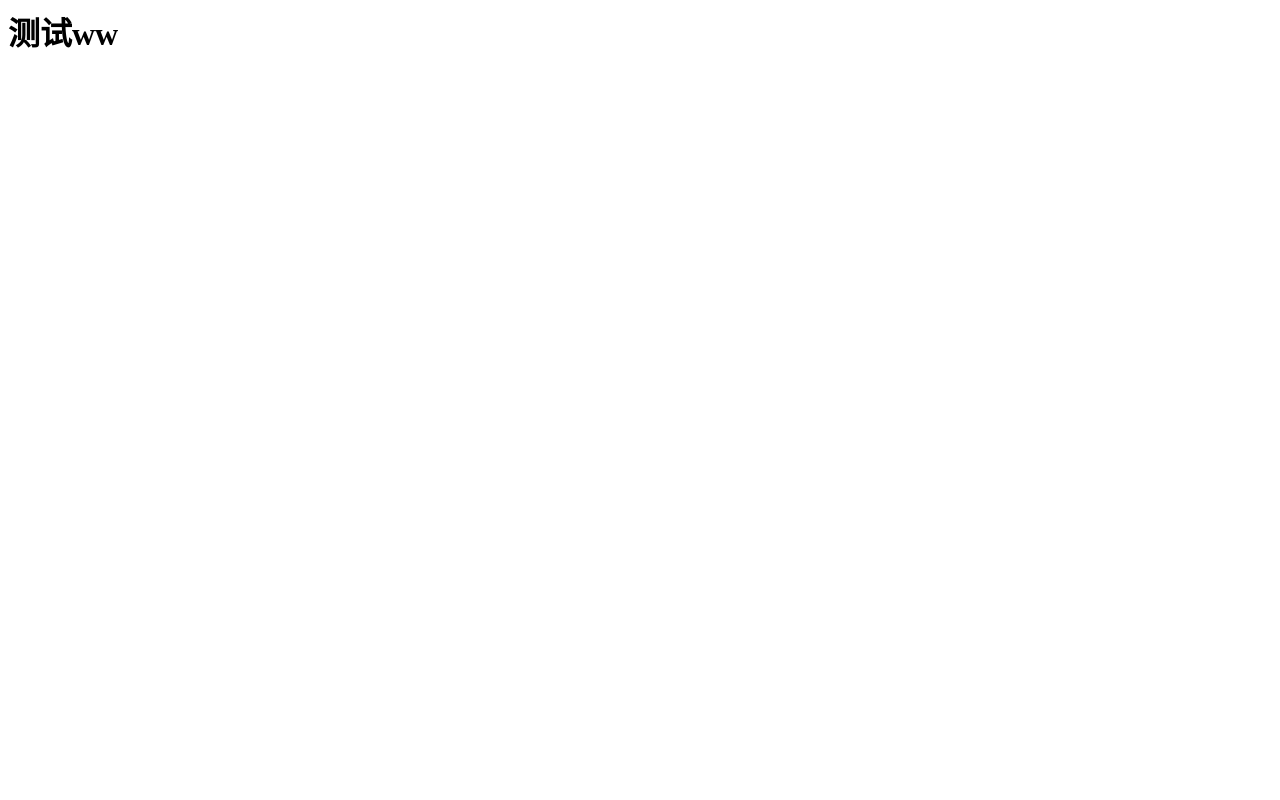
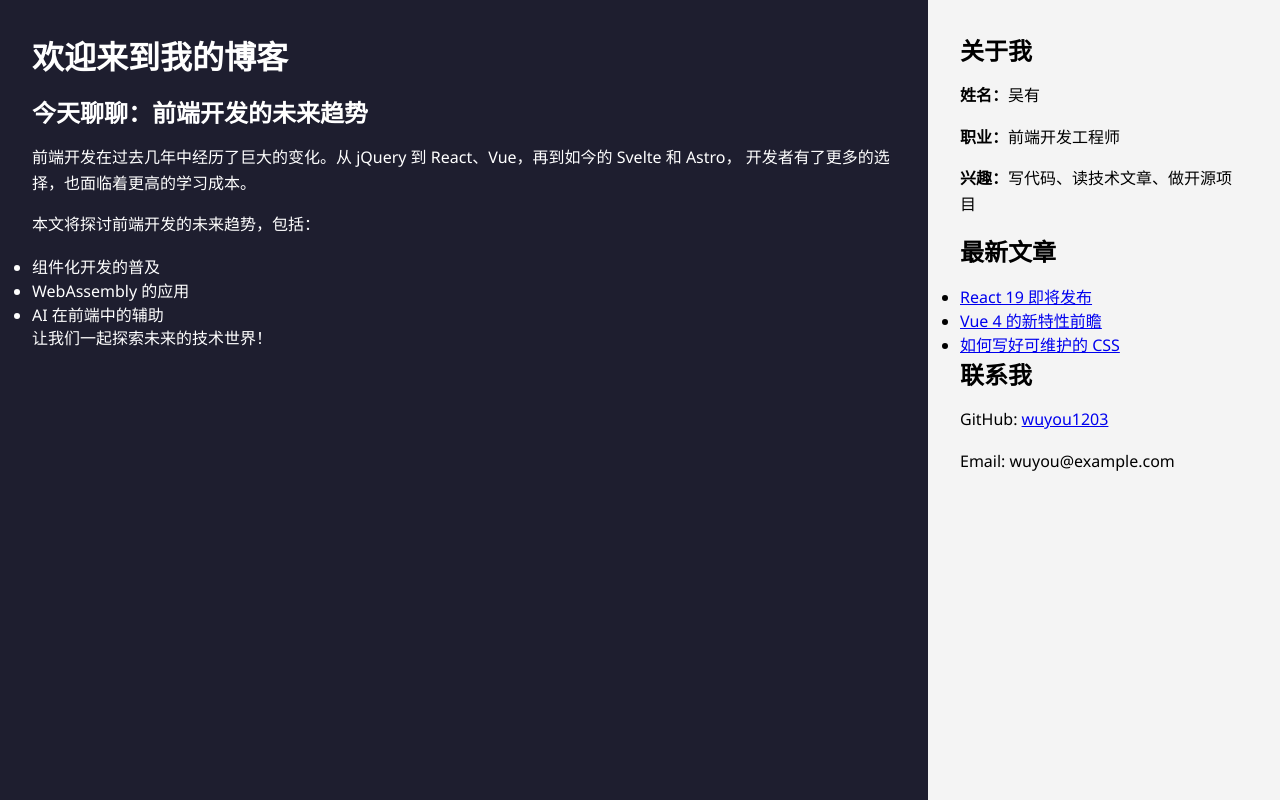
Before and after one commit to wuyou1203/sad, a plain HTML site: page index.html in a window 1280 px wide. Drawn offline with Linux system fonts and the light colour scheme.

Commit message:
Update index.html

```diff
--- a/index.html
+++ b/index.html
@@ -1 +1,93 @@
-<h1>测试ww<h1>
+<!DOCTYPE html>
+<html lang="zh-CN">
+<head>
+  <meta charset="UTF-8">
+  <meta name="viewport" content="width=device-width, initial-scale=1">
+  <title>我的博客</title>
+  <style>
+    * {
+      box-sizing: border-box;
+      margin: 0;
+      padding: 0;
+      font-family: "Segoe UI", sans-serif;
+    }
+
+    body {
+      display: flex;
+      min-height: 100vh;
+    }
+
+    .left {
+      flex: 3;
+      background-color: #1e1e2f;
+      color: #fff;
+      padding: 2rem;
+      overflow-y: auto;
+    }
+
+    .right {
+      flex: 1;
+      background-color: #f4f4f4;
+      padding: 2rem;
+      overflow-y: auto;
+    }
+
+    h1, h2 {
+      margin-bottom: 1rem;
+    }
+
+    p {
+      line-height: 1.6;
+      margin-bottom: 1rem;
+    }
+
+    /* 响应式：手机端堆叠布局 */
+    @media (max-width: 768px) {
+      body {
+        flex-direction: column;
+      }
+    }
+  </style>
+</head>
+<body>
+
+  <!-- 左侧内容区 -->
+  <div class="left">
+    <h1>欢迎来到我的博客</h1>
+    <h2>今天聊聊：前端开发的未来趋势</h2>
+    <p>
+      前端开发在过去几年中经历了巨大的变化。从 jQuery 到 React、Vue，再到如今的 Svelte 和 Astro，
+      开发者有了更多的选择，也面临着更高的学习成本。
+    </p>
+    <p>
+      本文将探讨前端开发的未来趋势，包括：
+    </p>
+    <ul>
+      <li>组件化开发的普及</li>
+      <li>WebAssembly 的应用</li>
+      <li>AI 在前端中的辅助</li>
+    </ul>
+    <p>让我们一起探索未来的技术世界！</p>
+  </div>
+
+  <!-- 右侧介绍区 -->
+  <div class="right">
+    <h2>关于我</h2>
+    <p><strong>姓名：</strong>吴有</p>
+    <p><strong>职业：</strong>前端开发工程师</p>
+    <p><strong>兴趣：</strong>写代码、读技术文章、做开源项目</p>
+
+    <h2>最新文章</h2>
+    <ul>
+      <li><a href="#">React 19 即将发布</a></li>
+      <li><a href="#">Vue 4 的新特性前瞻</a></li>
+      <li><a href="#">如何写好可维护的 CSS</a></li>
+    </ul>
+
+    <h2>联系我</h2>
+    <p>GitHub: <a href="https://github.com/wuyou1203" target="_blank">wuyou1203</a></p>
+    <p>Email: wuyou@example.com</p>
+  </div>
+
+</body>
+</html>
```
